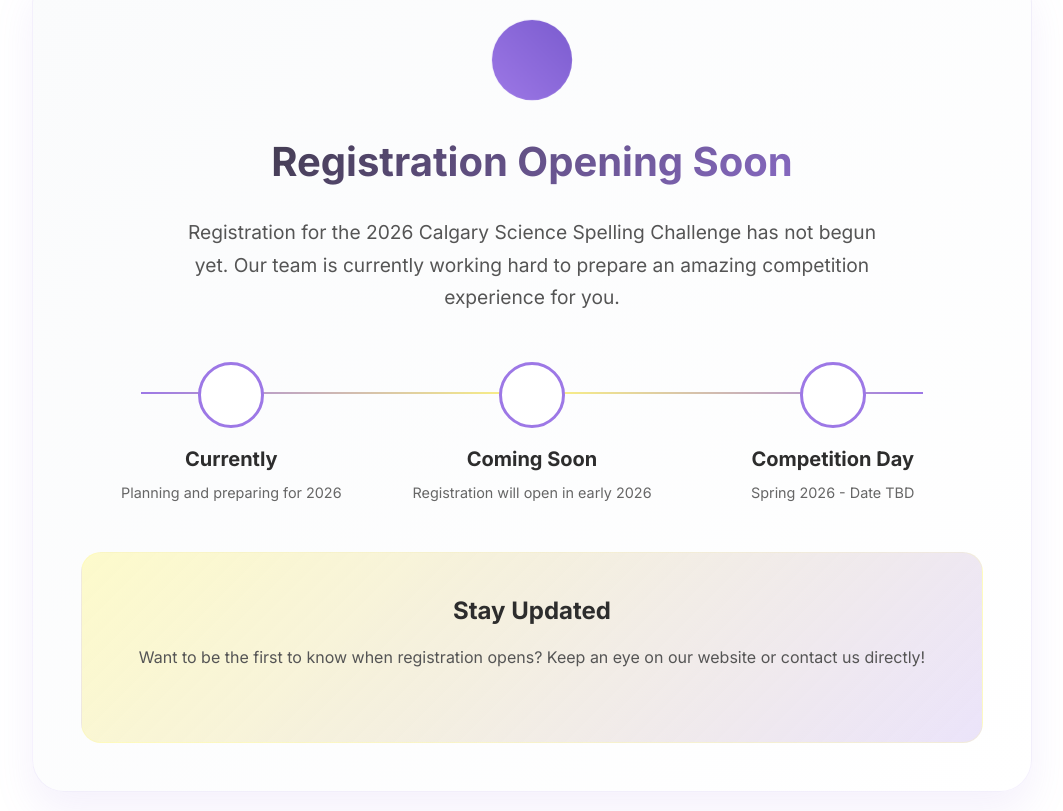
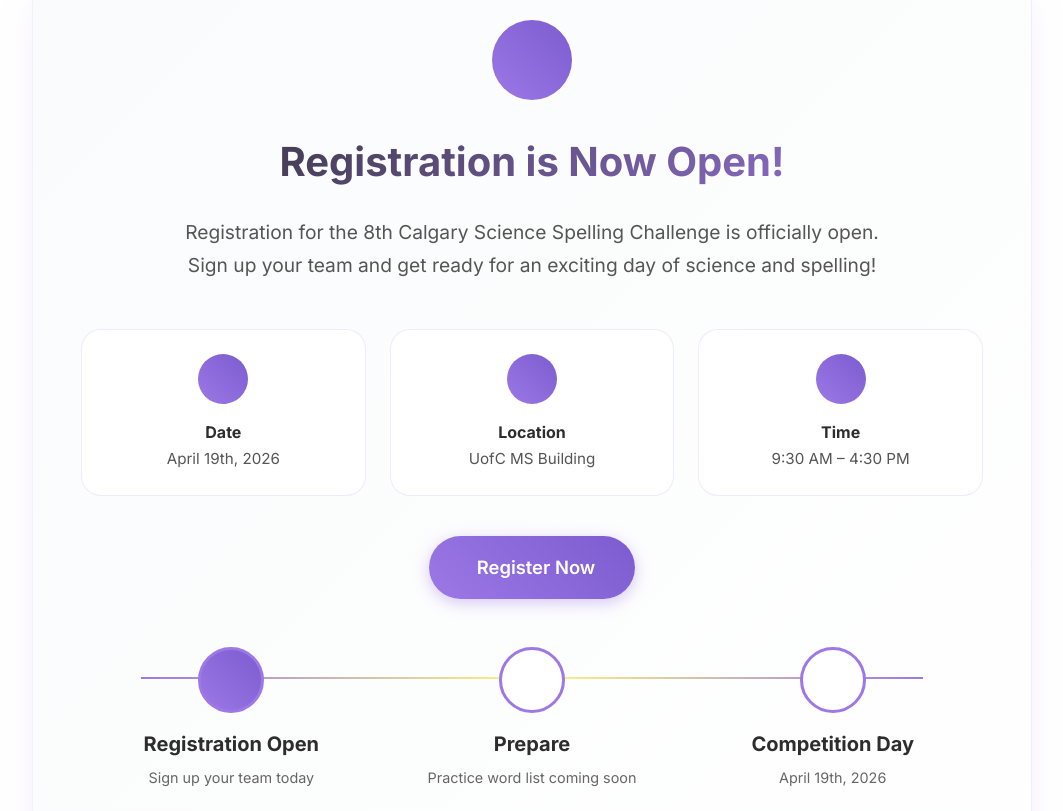
Before and after one commit to Flaryiest/cssc-website, a React (Vite) app in the folder web/: page /register in a window 1280 px wide. Shown: the part 669-1480 px from the top of the page, without its empty margins (108-1171 px from the left). Built offline with nearby package versions, Linux system fonts and the light colour scheme.

Commit message:
requested

```diff
--- a/web/src/pages/home/home.tsx
+++ b/web/src/pages/home/home.tsx
@@ -390,7 +390,7 @@ const Home: React.FC = () => {
             </div>
           </div>
           <div className={styles.footerBottom}>
-            <p>&copy; 2025 Calgary Science Spelling Challenge. All rights reserved.</p>
+            <p>&copy; 2026 Calgary Science Spelling Challenge. All rights reserved.</p>
           </div>
         </div>
       </footer>
--- a/web/src/pages/registration/registration.module.css
+++ b/web/src/pages/registration/registration.module.css
@@ -229,6 +229,66 @@
   margin-right: auto;
 }
 
+/* Details Grid */
+.detailsGrid {
+  display: grid;
+  grid-template-columns: repeat(3, 1fr);
+  gap: 1.5rem;
+  margin: 2.5rem 0;
+}
+
+.detailCard {
+  background: white;
+  border: 1px solid rgba(157, 120, 230, 0.15);
+  border-radius: 20px;
+  padding: 1.5rem;
+  text-align: center;
+  transition: all 0.3s ease;
+}
+
+.detailCard:hover {
+  transform: translateY(-4px);
+  box-shadow: 0 12px 30px rgba(157, 120, 230, 0.15);
+  border-color: rgba(255, 247, 128, 0.4);
+}
+
+.detailIcon {
+  width: 50px;
+  height: 50px;
+  background: linear-gradient(45deg, #9d78e6 0%, #7b5ccf 100%);
+  border-radius: 50%;
+  display: flex;
+  align-items: center;
+  justify-content: center;
+  margin: 0 auto 1rem;
+  font-size: 1.25rem;
+  color: white;
+}
+
+.detailCard h3 {
+  font-size: 1rem;
+  font-weight: 700;
+  color: #2d2d2d;
+  margin-bottom: 0.25rem;
+}
+
+.detailCard p {
+  font-size: 0.95rem;
+  color: #555;
+  margin: 0;
+}
+
+/* Register CTA */
+.registerCta {
+  margin: 2.5rem 0;
+  text-align: center;
+}
+
+.registerCta .primaryButton {
+  font-size: 1.15rem;
+  padding: 1.1rem 2.5rem;
+}
+
 /* Timeline */
 .timeline {
   display: flex;
@@ -274,6 +334,12 @@
   color: #9d78e6;
   position: relative;
   z-index: 3;
+}
+
+.timelineComplete {
+  background: linear-gradient(45deg, #9d78e6 0%, #7b5ccf 100%);
+  color: white;
+  border-color: #9d78e6;
 }
 
 .timelineContent h3 {
@@ -461,6 +527,10 @@
     padding: 2rem;
   }
 
+  .detailsGrid {
+    grid-template-columns: 1fr;
+  }
+
   .timeline {
     flex-direction: column;
     gap: 2rem;
--- a/web/src/pages/registration/registration.tsx
+++ b/web/src/pages/registration/registration.tsx
@@ -18,10 +18,10 @@ const Registration: React.FC = () => {
           <div className={styles.heroContainer}>
             <div className={`${styles.heroContent} ${isVisible ? styles.visible : ''}`}>
               <div className={styles.heroBadge}>
-                <span>Registration</span>
+                <span>Registration Open</span>
               </div>
               <h1>Join the Challenge</h1>
-              <p>Be part of Calgary's premier science spelling competition</p>
+              <p>Registration for the 8th CSSC is now open!</p>
             </div>
             <div className={styles.heroGraphics}>
               <div className={styles.floatingCard}>
@@ -55,34 +55,70 @@ const Registration: React.FC = () => {
           <div className={styles.container}>
             <div className={styles.statusCard}>
               <div className={styles.statusIcon}>
-                <i className="fas fa-clock"></i>
+                <i className="fas fa-check-circle"></i>
               </div>
 
               <div className={styles.statusContent}>
-                <h2>Registration Opening Soon</h2>
+                <h2>Registration is Now Open!</h2>
                 <p className={styles.statusMessage}>
-                  Registration for the 2026 Calgary Science Spelling Challenge has not begun yet.
-                  Our team is currently working hard to prepare an amazing competition experience for you.
+                  Registration for the 8th Calgary Science Spelling Challenge is officially open.
+                  Sign up your team and get ready for an exciting day of science and spelling!
                 </p>
+
+                <div className={styles.detailsGrid}>
+                  <div className={styles.detailCard}>
+                    <div className={styles.detailIcon}>
+                      <i className="fas fa-calendar-alt"></i>
+                    </div>
+                    <h3>Date</h3>
+                    <p>April 19th, 2026</p>
+                  </div>
+                  <div className={styles.detailCard}>
+                    <div className={styles.detailIcon}>
+                      <i className="fas fa-map-marker-alt"></i>
+                    </div>
+                    <h3>Location</h3>
+                    <p>UofC MS Building</p>
+                  </div>
+                  <div className={styles.detailCard}>
+                    <div className={styles.detailIcon}>
+                      <i className="fas fa-clock"></i>
+                    </div>
+                    <h3>Time</h3>
+                    <p>9:30 AM – 4:30 PM</p>
+                  </div>
+                </div>
+
+                <div className={styles.registerCta}>
+                  <a
+                    href="https://bit.ly/8thCSSC"
+                    target="_blank"
+                    rel="noopener noreferrer"
+                    className={styles.primaryButton}
+                  >
+                    <i className="fas fa-pen"></i>
+                    Register Now
+                  </a>
+                </div>
 
                 <div className={styles.timeline}>
                   <div className={styles.timelineItem}>
-                    <div className={styles.timelineIcon}>
-                      <i className="fas fa-cog fa-spin"></i>
+                    <div className={`${styles.timelineIcon} ${styles.timelineComplete}`}>
+                      <i className="fas fa-check"></i>
                     </div>
                     <div className={styles.timelineContent}>
-                      <h3>Currently</h3>
-                      <p>Planning and preparing for 2026</p>
+                      <h3>Registration Open</h3>
+                      <p>Sign up your team today</p>
                     </div>
                   </div>
 
                   <div className={styles.timelineItem}>
                     <div className={styles.timelineIcon}>
-                      <i className="fas fa-calendar-plus"></i>
+                      <i className="fas fa-book"></i>
                     </div>
                     <div className={styles.timelineContent}>
-                      <h3>Coming Soon</h3>
-                      <p>Registration will open in early 2026</p>
+                      <h3>Prepare</h3>
+                      <p>Practice word list coming soon</p>
                     </div>
                   </div>
 
@@ -92,15 +128,20 @@ const Registration: React.FC = () => {
                     </div>
                     <div className={styles.timelineContent}>
                       <h3>Competition Day</h3>
-                      <p>Spring 2026 - Date TBD</p>
+                      <p>April 19th, 2026</p>
                     </div>
                   </div>
                 </div>
 
                 <div className={styles.notifySection}>
-                  <h3>Stay Updated</h3>
-                  <p>Want to be the first to know when registration opens? Keep an eye on our website or contact us directly!</p>
-
+                  <h3>Questions?</h3>
+                  <p>If you have any questions about registration or the competition, feel free to reach out to us!</p>
+                  <div className={styles.actionButtons}>
+                    <a href="mailto:admin@csschallenge.org" className={styles.secondaryButton}>
+                      <i className="fas fa-envelope"></i>
+                      Contact Us
+                    </a>
+                  </div>
                 </div>
               </div>
             </div>
@@ -116,8 +157,8 @@ const Registration: React.FC = () => {
                 </div>
                 <h3>What to Expect</h3>
                 <p>
-                  When registration opens, you'll be able to sign up individually or as a team.
-                  We'll provide all the details about competition format, rules, and requirements.
+                  Sign up individually or as a team of three. Check out the competition format
+                  on our home page for details on the three rounds.
                 </p>
               </div>
 
```
